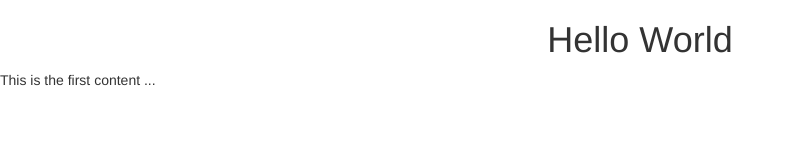
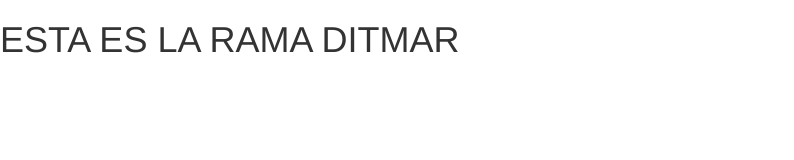
Before and after one commit to Ditmar/git, a plain HTML site: page index.html in a window 1280 px wide. Shown: the whole page, without its empty margins (0-794 px from the left). Drawn offline with nearby package versions, Linux system fonts and the light colour scheme.

Commit message:
new code

```diff
--- a/css/styles.css
+++ b/css/styles.css
@@ -1,3 +1,3 @@
 body{
-
+	font-family: "Verdana";
 }
--- a/index.html
+++ b/index.html
@@ -17,9 +17,10 @@
 		<![endif]-->
 	</head>
 	<body>
-		<h1 class="text-center">Hello World</h1>
-		This is the first content
-		...
+		<h1>
+
+			ESTA ES LA RAMA DITMAR
+		</h1>
 
 		<!-- jQuery -->
 		<script src="//code.jquery.com/jquery.js"></script>
```
